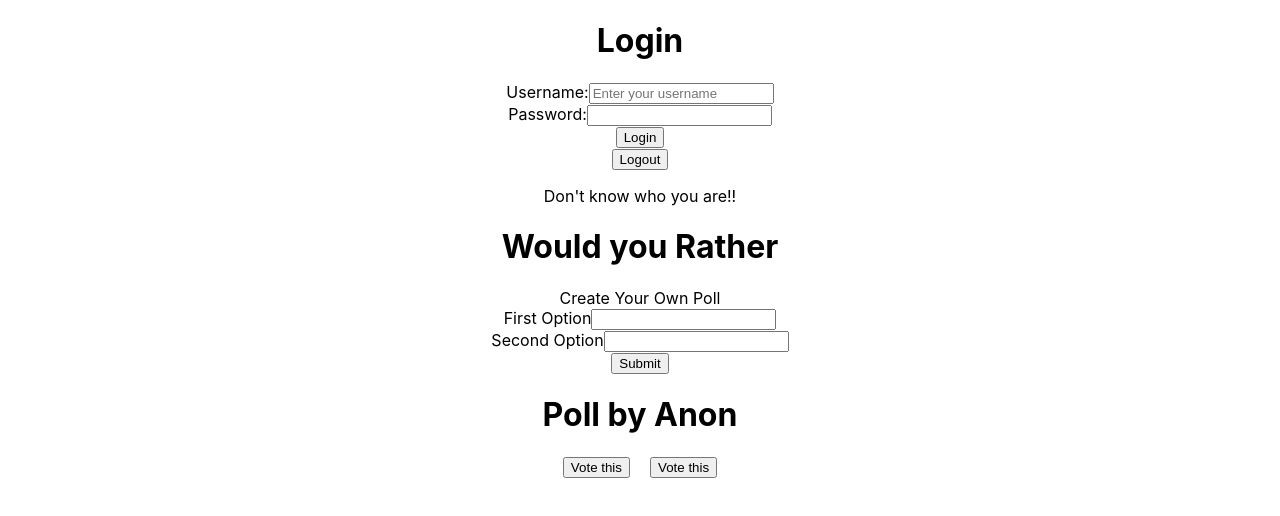
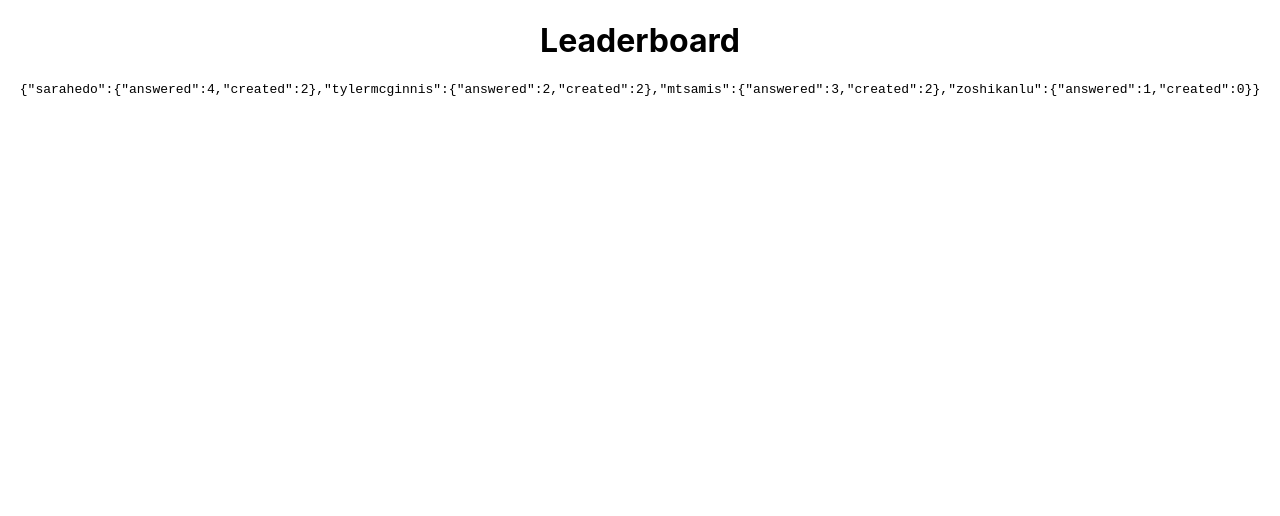
Before and after one commit to mainaksamuel/employee-polls, a React (Create React App) app: page /leaderboard in a window 1280 px wide. Shown: the top 516 px of the page. Built offline with nearby package versions, Linux system fonts and the light colour scheme.

Commit message:
[feat:simple-routing] Added simple routing to components

```diff
--- a/package.json
+++ b/package.json
@@ -10,6 +10,7 @@
     "react": "^18.2.0",
     "react-dom": "^18.2.0",
     "react-redux": "^8.0.2",
+    "react-router-dom": "^6.3.0",
     "react-scripts": "5.0.1",
     "web-vitals": "^2.1.4"
   },
--- a/src/App.js
+++ b/src/App.js
@@ -1,27 +1,25 @@
 import React from "react";
-import { useSelector } from "react-redux";
+import { Route, Routes } from "react-router-dom";
 
 import "./App.css";
 import Login from "./features/authentication/Login";
 import Logout from "./features/authentication/Logout";
 import CreatePoll from "./features/polls/CreatePoll";
 import AnswerPoll from "./features/polls/AnswerPoll";
-import { selectAuth } from "./features/authentication/authenticationSlice";
+import Dashboard from "./components/Dashboard";
+import Leaderboard from "./components/Leaderboard";
 
 function App() {
-  const { isAuthed, authedUser } = useSelector(selectAuth);
-
   return (
     <div className="App">
-      <Login />
-      <Logout />
-      {isAuthed ? (
-        <p>Authed User: {authedUser}</p>
-      ) : (
-        <p>Don't know who you are!!</p>
-      )}
-      <CreatePoll />
-      <AnswerPoll />
+      <Routes>
+        <Route exact path="/" element={<Dashboard />} />
+        <Route path="/login" element={<Login />} />
+        <Route path="/logout" element={<Logout />} />
+        <Route path="/poll" element={<CreatePoll />} />
+        <Route path="/poll/:id" element={<AnswerPoll />} />
+        <Route path="/leaderboard" element={<Leaderboard />} />
+      </Routes>
     </div>
   );
 }
--- /dev/null
+++ b/src/components/Dashboard.js
@@ -0,0 +1,30 @@
+import { useEffect } from "react";
+import { useDispatch, useSelector } from "react-redux";
+
+import { selectPolls, getQuestions } from "../features/polls/pollsSlice";
+
+const Dashboard = () => {
+  const questions = useSelector(selectPolls);
+  const dispatch = useDispatch();
+
+  useEffect(() => {
+    dispatch(getQuestions());
+  }, []);
+
+  return (
+    <div>
+      <h1>Dashboard</h1>
+      {questions ? (
+        <ul>
+          {Object.values(questions).map((question) => (
+            <li key={question.id}> {question.author}</li>
+          ))}
+        </ul>
+      ) : (
+        <h3>No Questions Today</h3>
+      )}
+    </div>
+  );
+};
+
+export default Dashboard;
--- /dev/null
+++ b/src/components/Leaderboard.js
@@ -0,0 +1,21 @@
+import { useEffect } from "react";
+import { useDispatch, useSelector } from "react-redux";
+import { selectUsers, getUsers } from "../features/users/usersSlice";
+
+const Leaderboard = () => {
+  const { leaderboard } = useSelector(selectUsers);
+  const dispatch = useDispatch();
+
+  useEffect(() => {
+    dispatch(getUsers());
+  }, []);
+
+  return (
+    <div>
+      <h1>Leaderboard</h1>
+      {leaderboard && <pre>{JSON.stringify(leaderboard)}</pre>}
+    </div>
+  );
+};
+
+export default Leaderboard;
--- a/src/features/polls/pollsSlice.js
+++ b/src/features/polls/pollsSlice.js
@@ -1,5 +1,5 @@
-import { createSlice } from "@reduxjs/toolkit";
-import { _saveQuestion, _saveQuestionAnswer } from "../../_DATA";
+import { createAsyncThunk, createSlice } from "@reduxjs/toolkit";
+import { _saveQuestion, _saveQuestionAnswer, _getQuestions } from "../../_DATA";
 
 export const pollsSlice = createSlice({
   name: "polls",
@@ -26,6 +26,16 @@ export const pollsSlice = createSlice({
         );
     },
   },
+  extraReducers: (builder) => {
+    builder.addCase(getQuestions.fulfilled, (state, action) => {
+      state = action.payload;
+    });
+  },
+});
+
+export const getQuestions = createAsyncThunk("polls/get", async () => {
+  const questions = await _getQuestions();
+  return questions;
 });
 
 export const createPoll = (question) => async (dispatch) => {
--- /dev/null
+++ b/src/features/users/usersSlice.js
@@ -0,0 +1,29 @@
+import { createSlice, createAsyncThunk } from "@reduxjs/toolkit";
+import { _getUsers } from "../../_DATA";
+
+export const getUsers = createAsyncThunk("users/get", async () => {
+  const users = await _getUsers();
+  const leaderboard = Object.values(users).reduce((acc, curr) => {
+    acc[curr.id] = {};
+    acc[curr.id]["answered"] = Object.keys(curr.answers).length;
+    acc[curr.id]["created"] = curr.questions.length;
+    return acc;
+  }, {});
+
+  return { users, leaderboard };
+});
+
+const usersSlice = createSlice({
+  name: "users",
+  initialState: {},
+  extraReducers: (builder) => {
+    builder.addCase(getUsers.fulfilled, (state, action) => {
+      state.users = action.payload.users;
+      state.leaderboard = action.payload.leaderboard;
+    });
+  },
+});
+
+export const selectUsers = (state) => state.users;
+
+export default usersSlice.reducer;
--- a/src/index.js
+++ b/src/index.js
@@ -6,13 +6,17 @@ import App from "./App";
 import reportWebVitals from "./reportWebVitals";
 import "./index.css";
 
+import { BrowserRouter } from "react-router-dom";
+
 const container = document.getElementById("root");
 const root = createRoot(container);
 
 root.render(
   <React.StrictMode>
     <Provider store={store}>
-      <App />
+      <BrowserRouter>
+        <App />
+      </BrowserRouter>
     </Provider>
   </React.StrictMode>
 );
--- a/src/store/index.js
+++ b/src/store/index.js
@@ -1,10 +1,12 @@
 import { configureStore } from "@reduxjs/toolkit";
 import authenticationReducer from "../features/authentication/authenticationSlice";
 import pollsReducer from "../features/polls/pollsSlice";
+import usersReducer from "../features/users/usersSlice";
 
 export const store = configureStore({
   reducer: {
     auth: authenticationReducer,
     polls: pollsReducer,
+    users: usersReducer,
   },
 });
```
Also changed, not shown: 2 other files (tests, documents, lock files or other folders).
